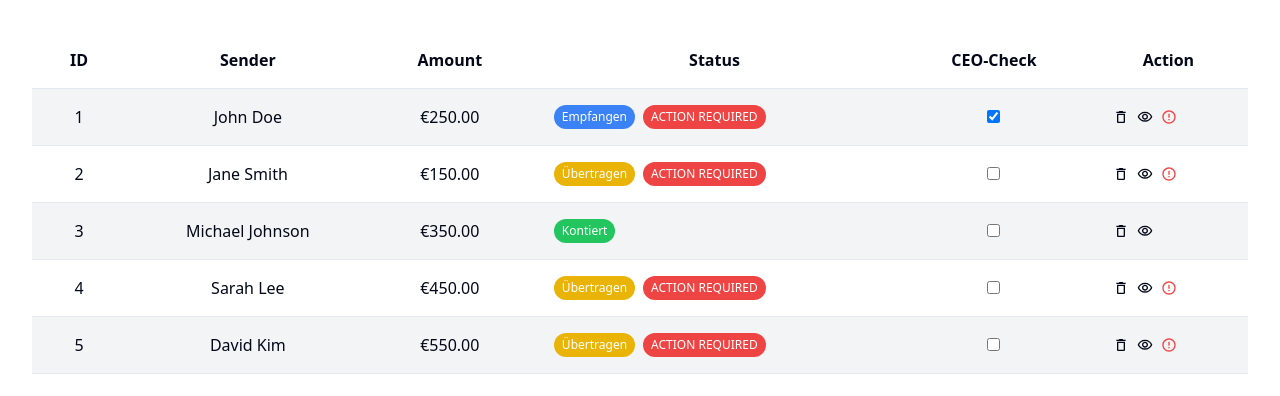
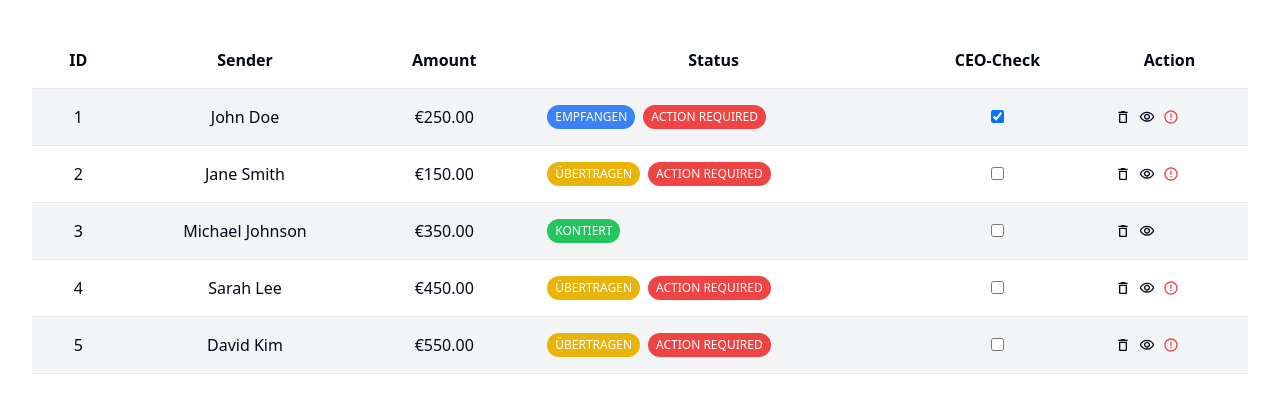
Before and after one commit to GPT-Engineer-App/column-recreator, a React (Vite) app: page / in a window 1280 px wide. Shown: the top 396 px of the page. Built offline with nearby package versions, Linux system fonts and the light colour scheme.

Commit message:
Ensure the text inside the tags in the Status column is in all uppercase letters.

```diff
--- a/src/components/Table.jsx
+++ b/src/components/Table.jsx
@@ -11,17 +11,18 @@ const Table = () => {
   ];
 
   const renderStatus = (status) => {
+    status = status.toUpperCase();
     let bgColor = "";
     let textColor = "text-white";
 
     switch (status) {
-      case "Empfangen":
+      case "EMPFANGEN":
         bgColor = "bg-blue-500";
         break;
-      case "Übertragen":
+      case "ÜBERTRAGEN":
         bgColor = "bg-yellow-500";
         break;
-      case "Kontiert":
+      case "KONTIERT":
         bgColor = "bg-green-500";
         break;
       default:
@@ -33,7 +34,7 @@ const Table = () => {
         <span className={`inline-block ${bgColor} ${textColor} px-2 py-1 rounded-full text-xs`}>
           {status}
         </span>
-        {(status === "Empfangen" || status === "Übertragen") && (
+        {(status === "EMPFANGEN" || status === "ÜBERTRAGEN") && (
           <span className="inline-block bg-red-500 text-white px-2 py-1 rounded-full text-xs">ACTION REQUIRED</span>
         )}
       </div>
```
